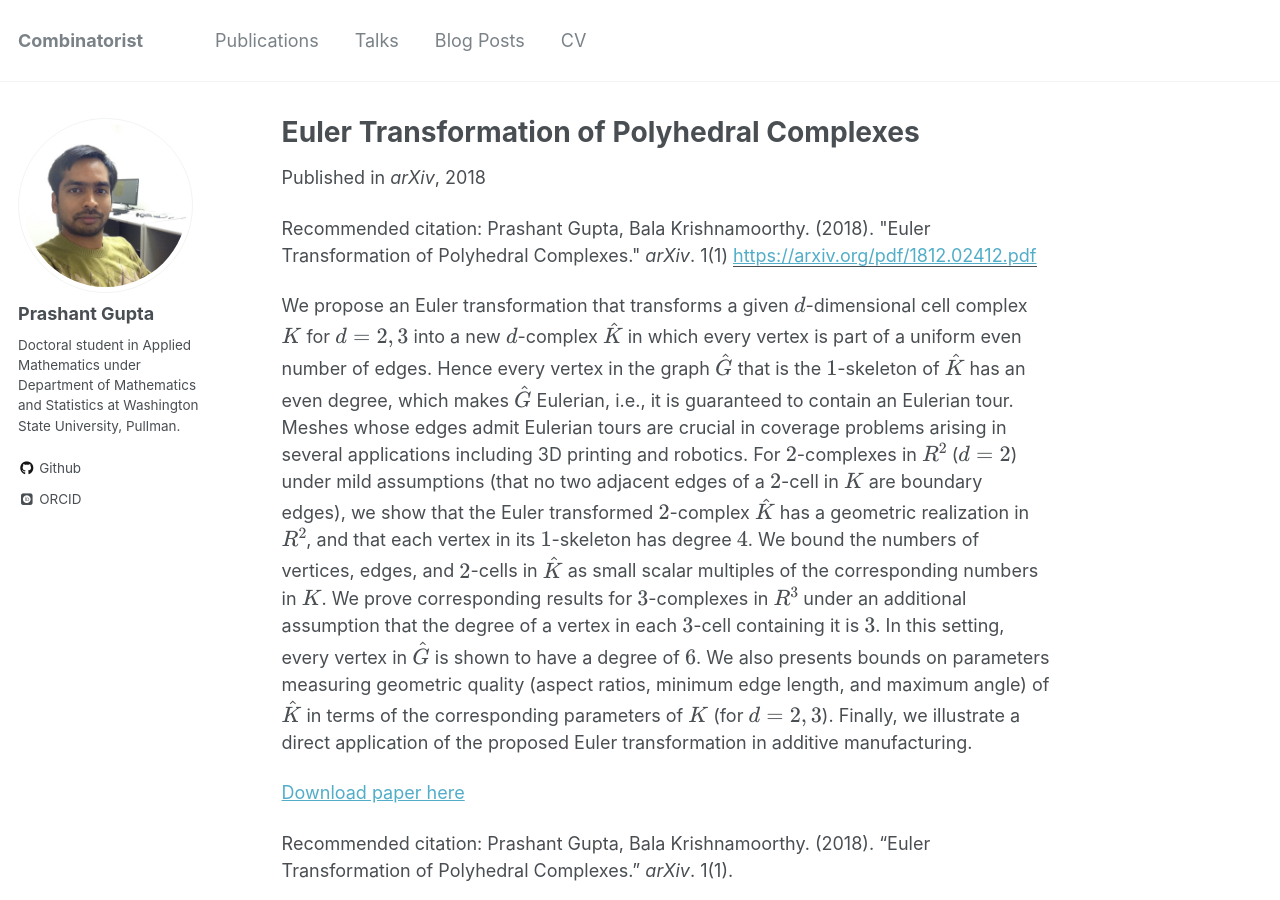
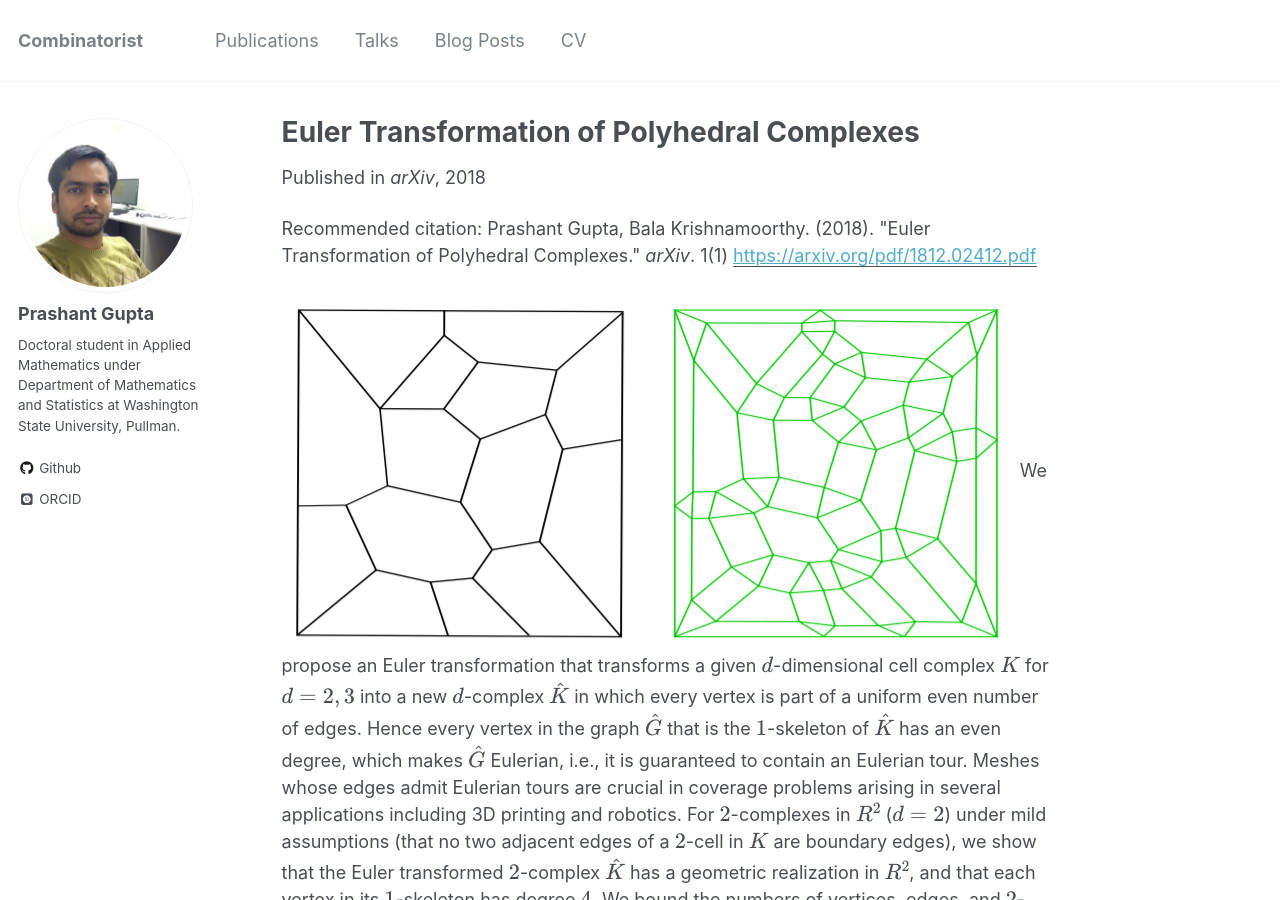
Before and after one commit to pragup/pragup.github.io, a Jekyll site: the page built from _publications/2018-12-06-Euler-Transformation-of-Polyhedral-Complexes.md, in a window 1280 px wide and 900 px high. Built offline with Jekyll 4.4.1, drawn with Linux system fonts in a browser that asks for light colours; some web fonts are replaced; formulas are drawn with MathJax 3.

Commit message:
updating changes

```diff
--- a/_publications/2018-12-06-Euler-Transformation-of-Polyhedral-Complexes.md
+++ b/_publications/2018-12-06-Euler-Transformation-of-Polyhedral-Complexes.md
@@ -8,6 +8,7 @@ venue: 'arXiv'
 paperurl: 'https://arxiv.org/pdf/1812.02412.pdf'
 citation: 'Prashant Gupta, Bala Krishnamoorthy. (2018). &quot;Euler Transformation of Polyhedral Complexes.&quot; <i>arXiv</i>. 1(1)'
 ---
+![First Figure 1]( https://pragup.github.io/images/Euler_Transformation_Example.PNG )
 We propose an Euler transformation that transforms a given $d$-dimensional cell complex $K$ for $d=2,3$ into a new $d$-complex $\hat{K}$ in which every vertex is part of a uniform even number of edges. Hence every vertex in the graph $\hat{G}$ that is the $1$-skeleton of $\hat{K}$ has an even degree, which makes $\hat{G}$ Eulerian, i.e., it is guaranteed to contain an Eulerian tour. Meshes whose edges admit Eulerian tours are crucial in coverage problems arising in several applications including 3D printing and robotics.
 For $2$-complexes in $R^2$ ($d=2$) under mild assumptions (that no two adjacent edges of a $2$-cell in $K$ are boundary edges), we show that the Euler transformed $2$-complex $\hat{K}$ has a geometric realization in $R^2$, and that each vertex in its $1$-skeleton has degree $4$. We bound the numbers of vertices, edges, and $2$-cells in $\hat{K}$ as small scalar multiples of the corresponding numbers in $K$. We prove corresponding results for $3$-complexes in $R^3$ under an additional assumption that the degree of a vertex in
 each $3$-cell containing it is $3$. In this setting, every vertex in $\hat{G}$ is shown to have a degree of $6$. We also presents bounds on parameters measuring geometric quality (aspect ratios, minimum edge length, and maximum angle) of $\hat{K}$ in terms of the corresponding parameters of $K$ (for $d=2,3$). Finally, we illustrate a direct application of the proposed Euler transformation in additive manufacturing.
```
Also changed, not shown: images/Euler_Transformation_Example.PNG (added).
